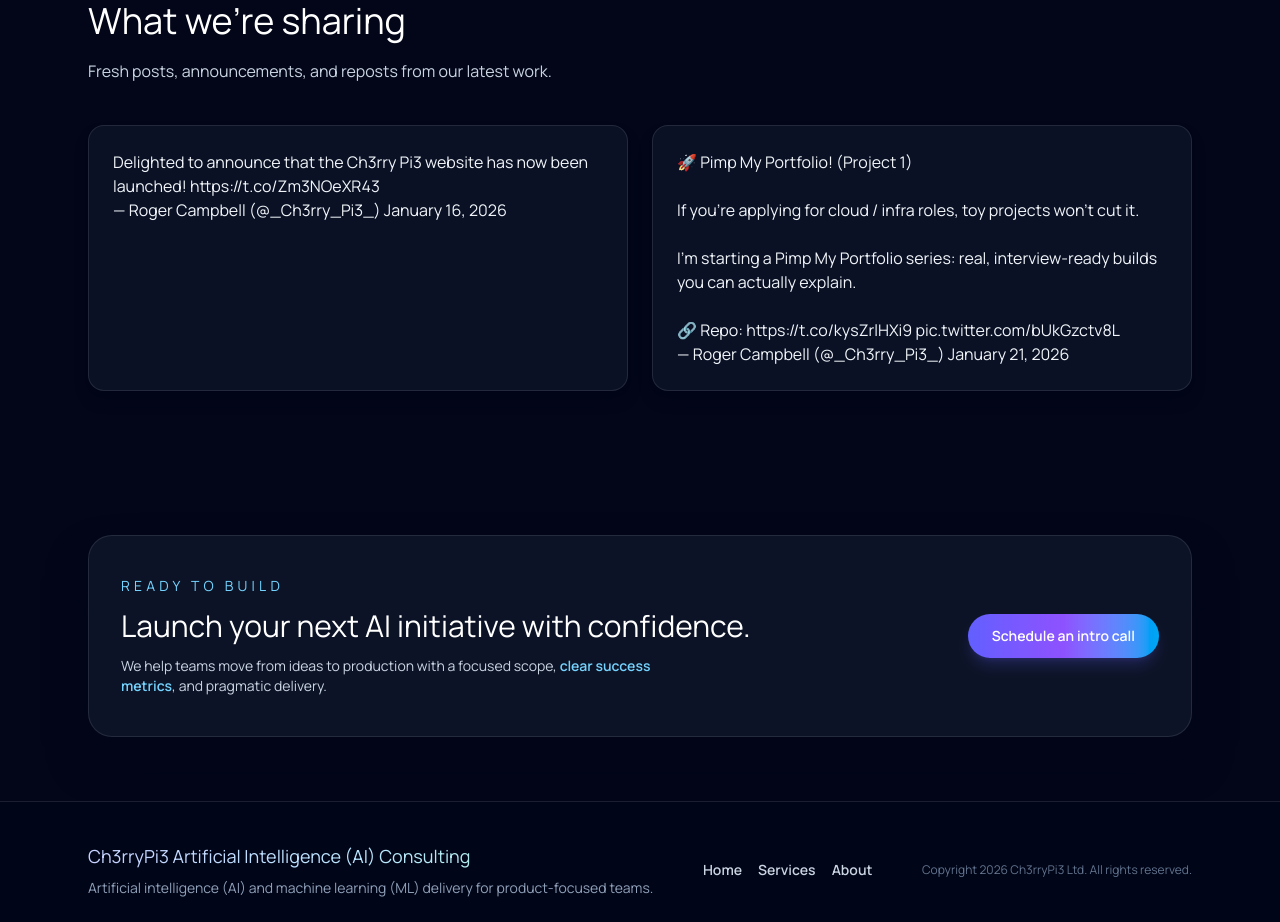
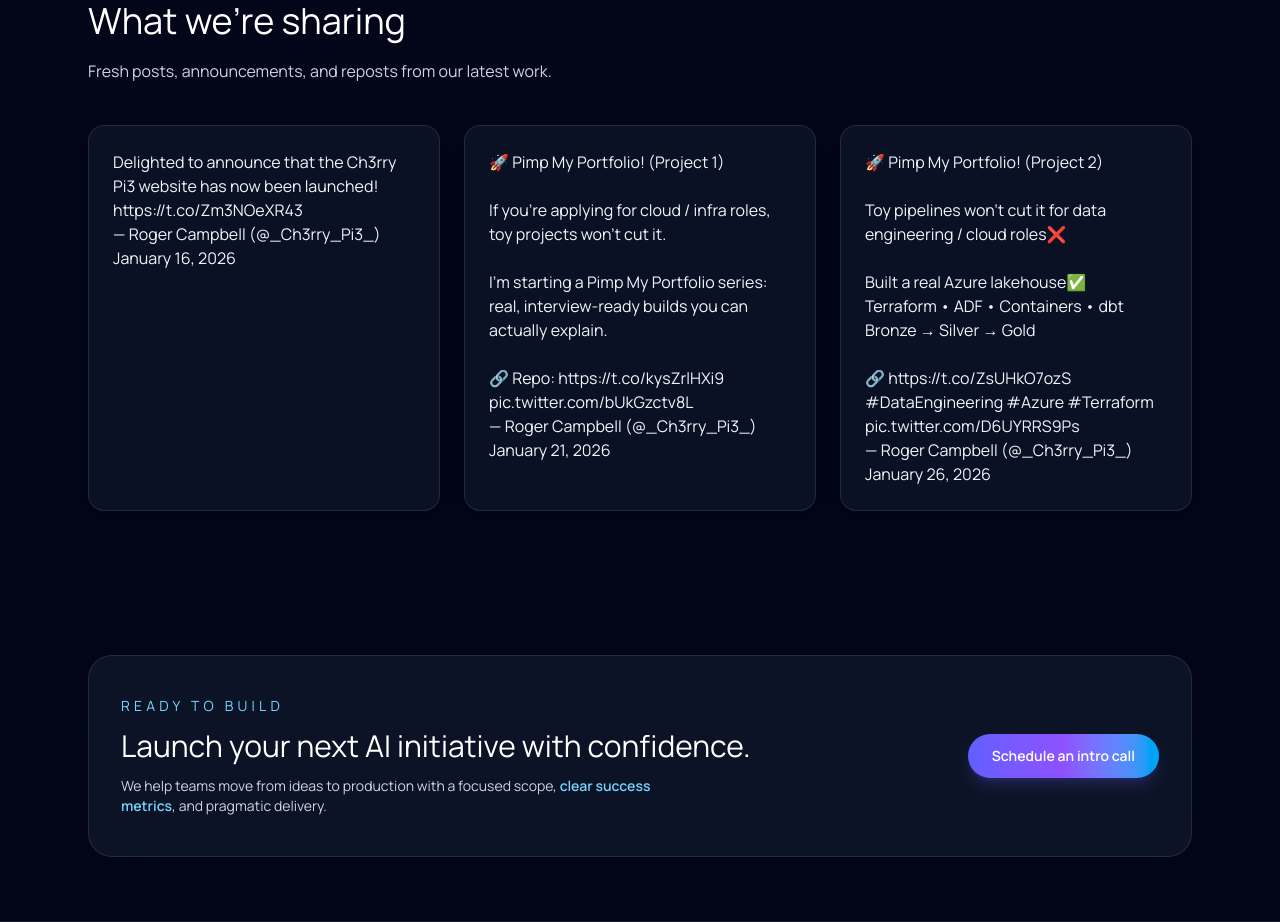
Before and after one commit to Ch3rry-Pi3-Website/Website-Vercel, a Next.js app: page / in a window 1280 px wide. Shown: the part 2200-3122 px from the top of the page. Built offline with nearby package versions, Linux system fonts and the light colour scheme; no server answers.

Commit message:
another tweet

```diff
--- a/app/(site)/page.tsx
+++ b/app/(site)/page.tsx
@@ -109,6 +109,32 @@
 </blockquote>
 `;
 
+const latestTweetTwo = `
+<blockquote class="twitter-tweet" data-theme="dark">
+  <p lang="en" dir="ltr">
+    &#x1F680; Pimp My Portfolio! (Project 2)
+    <br><br>
+    Toy pipelines won't cut it for data engineering / cloud roles&#x274C;
+    <br><br>
+    Built a real Azure lakehouse&#x2705;
+    <br>
+    Terraform &#8226; ADF &#8226; Containers &#8226; dbt
+    <br>
+    Bronze &#8594; Silver &#8594; Gold
+    <br><br>
+    &#x1F517; <a href="https://t.co/ZsUHkO7ozS">https://t.co/ZsUHkO7ozS</a>
+    <a href="https://twitter.com/hashtag/DataEngineering?src=hash&amp;ref_src=twsrc%5Etfw">#DataEngineering</a>
+    <a href="https://twitter.com/hashtag/Azure?src=hash&amp;ref_src=twsrc%5Etfw">#Azure</a>
+    <a href="https://twitter.com/hashtag/Terraform?src=hash&amp;ref_src=twsrc%5Etfw">#Terraform</a>
+    <a href="https://t.co/D6UYRRS9Ps">pic.twitter.com/D6UYRRS9Ps</a>
+  </p>
+  &mdash; Roger Campbell (@_Ch3rry_Pi3_)
+  <a href="https://twitter.com/_Ch3rry_Pi3_/status/2015888233410748915?ref_src=twsrc%5Etfw">
+    January 26, 2026
+  </a>
+</blockquote>
+`;
+
 export default function HomePage() {
   return (
     <>
@@ -189,12 +215,15 @@
         title="What we’re sharing"
         description="Fresh posts, announcements, and reposts from our latest work."
       >
-        <div className="grid gap-6 lg:grid-cols-2">
+        <div className="grid gap-6 lg:grid-cols-3">
           <div className="rounded-2xl border border-white/10 bg-slate-900/70 p-6 shadow-lg shadow-slate-950/40">
             <TwitterEmbed html={launchTweet} />
           </div>
           <div className="rounded-2xl border border-white/10 bg-slate-900/70 p-6 shadow-lg shadow-slate-950/40">
             <TwitterEmbed html={latestTweet} />
+          </div>
+          <div className="rounded-2xl border border-white/10 bg-slate-900/70 p-6 shadow-lg shadow-slate-950/40">
+            <TwitterEmbed html={latestTweetTwo} />
           </div>
         </div>
       </Section>
```
